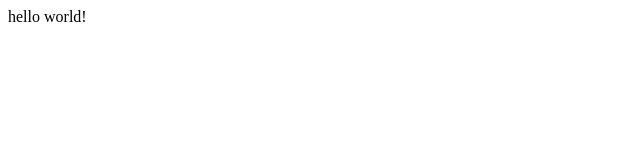
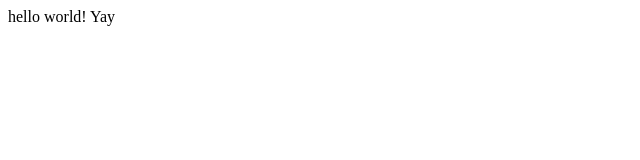
Before and after one commit to CaptainZog/CaptainZog.github.io, a plain HTML site: page index.html in a window 1280 px wide. Shown: the full height of the page, 0-640 px from the left. Drawn offline with Linux system fonts and the light colour scheme.

Commit message:
Update index.html

```diff
--- a/index.html
+++ b/index.html
@@ -1,5 +1,5 @@
 <html>
 <body>
-hello world!
+hello world! Yay
 </body>
 </html>
```
